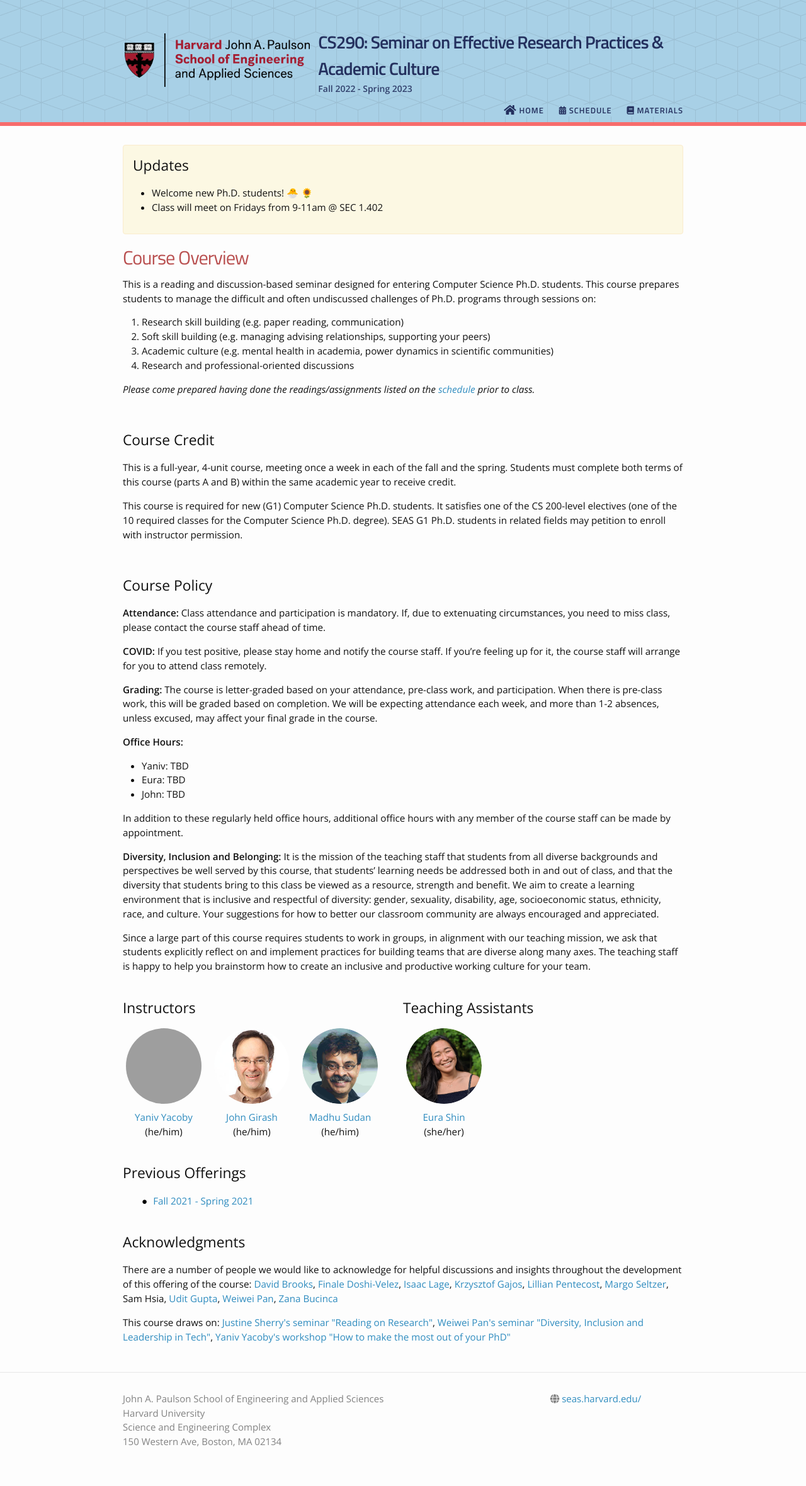
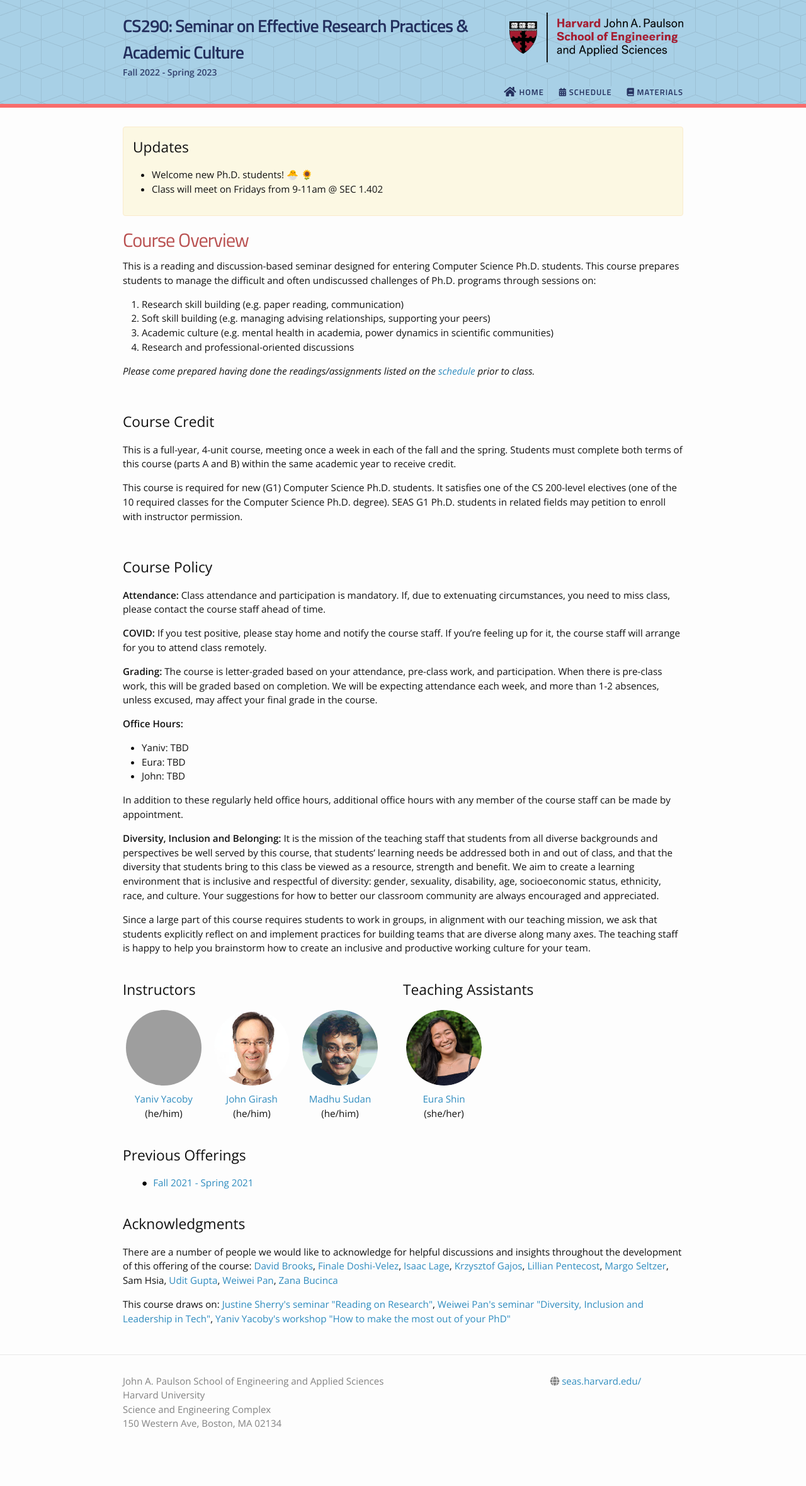
Before and after one commit to yanivyacoby/harvard-cs290, a Jekyll site: the page built from index.md, in a window 1280 px wide. Shown: the whole page at 63% size. Built offline with Jekyll 4.4.1, drawn with Linux system fonts in a browser that asks for light colours; nearby versions of some CDN libraries; after the commit the page ends 2332 px from its top, so only the background shows below that; grey boxes are pictures that could not be loaded.

Commit message:
Update header.html

```diff
--- a/_includes/header.html
+++ b/_includes/header.html
@@ -1,6 +1,7 @@
 <header class="site-header">
 
   <div class="wrapper" style="z-index: 100;">
+      <!--
       <table>
         <tr>
           <td><img style="padding-top: 17px;" width="400" src="{{ "/_images/logo.png" | prepend: site.baseurl }}" valign="middle"></td>
@@ -12,6 +13,17 @@
           </td>
         </tr>
     </table>
+    -->
+    <div>
+      <div style="float: left; width: 69%;">
+        <span class="site-title"><a href="{{ site.baseurl }}/" title="{{ site.course_title }} / {{ site.course_semester }} - {{ site.schoolname }}"><b>{{ site.course_name }}</a></b></span>
+        <br/>
+        <span class="coursesemeter" style="font-size: 14px;font-weight: bold;margin-top: 10px;display: block;">{{ site.course_semester }}</span>
+      </div>
+      <div style="float: right; width: 31%;">
+        <img width="100%" src="{{ "/_images/logo.png" | prepend: site.baseurl }}" valign="middle">
+      </div>
+    </div>
 
     <nav class="site-nav">
 
```
